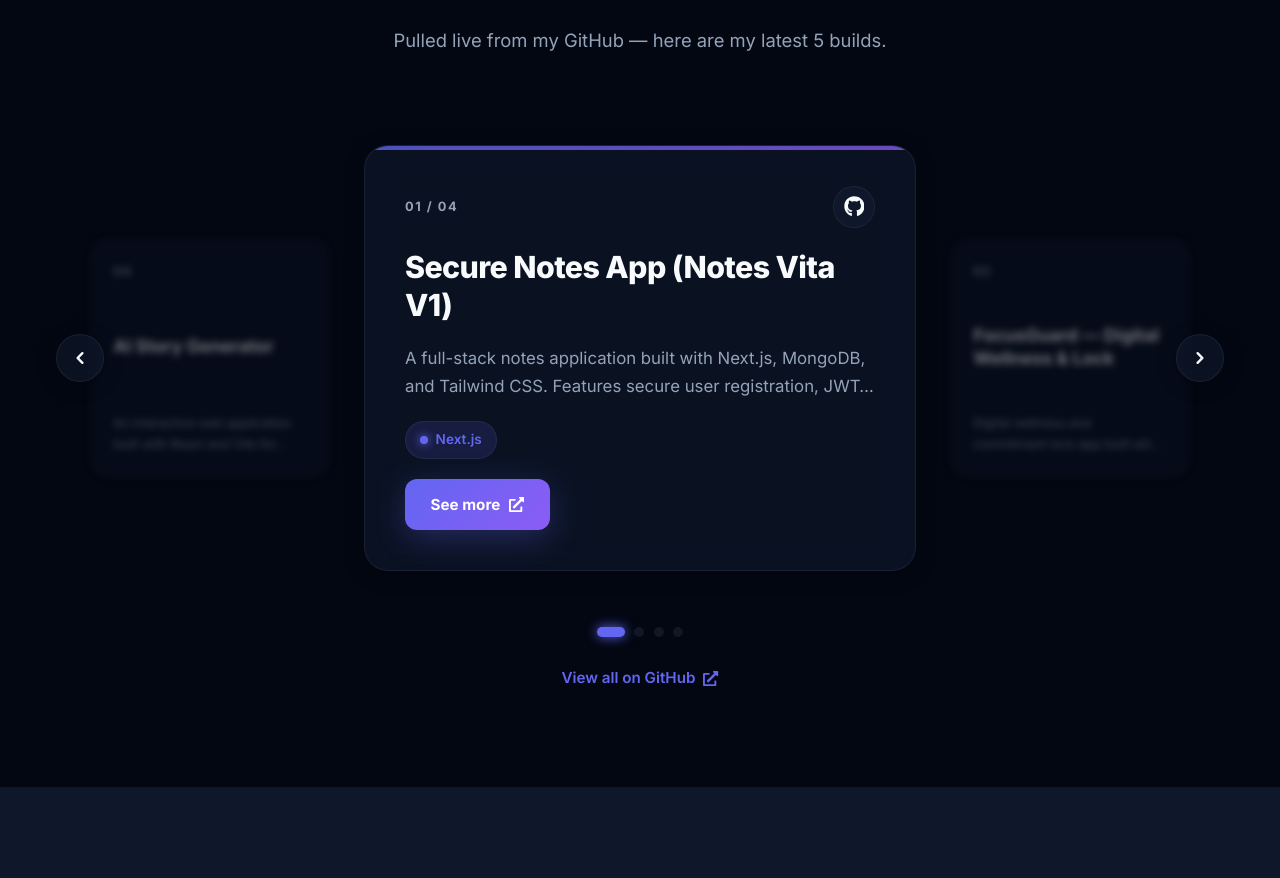
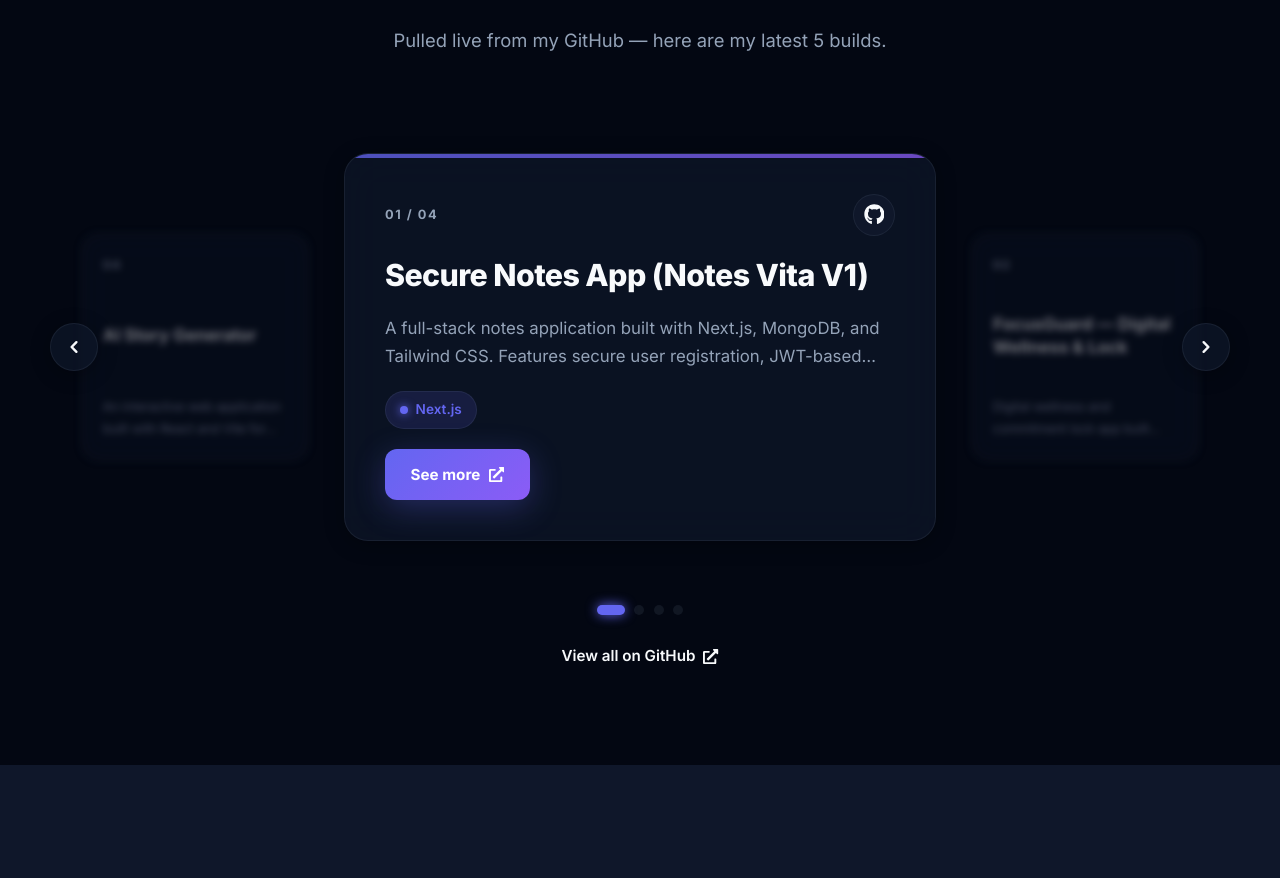
Before and after one commit to Blad-of-despair/Kuldeep.jsx, a React (Vite) app: page / in a window 1280 px wide. Shown: the part 2080-2958 px from the top of the page. Built offline with nearby package versions, Linux system fonts and the light colour scheme; no server answers.

Commit message:
Add smooth carousel animations: center card fades left, right card fades in with blur effect

```diff
--- a/src/components/Projects/Projects.jsx
+++ b/src/components/Projects/Projects.jsx
@@ -169,7 +169,7 @@ const Projects = () => {
                 <div className={`${styles.skeletonLine} ${styles.skeletonText}`} />
                 <div className={`${styles.skeletonLine} ${styles.skeletonTextShort}`} />
               </div>
-              <div className={styles.skeletonFooter}>
+              <div className={`${styles.skeletonFooter}`}>
                 <div className={`${styles.skeletonLine} ${styles.skeletonChip}`} />
                 <div className={`${styles.skeletonLine} ${styles.skeletonBtn}`} />
               </div>
@@ -188,9 +188,13 @@ const Projects = () => {
 
               {/* Left blurred preview card */}
               {prevProject && (
-                <div
+                <motion.div
+                  key={`prev-${prevProject.id}`}
                   className={`${styles.cardPreview} ${styles.cardLeft}`}
                   onClick={() => goTo(index - 1, -1)}
+                  initial={{ opacity: 0, x: -40, scale: 0.85 }}
+                  animate={{ opacity: 0.45, x: 0, scale: 0.92 }}
+                  transition={{ duration: 0.4, ease: [0.16, 1, 0.3, 1] }}
                   title={`Previous: ${prevProject.title}`}
                 >
                   <div className={styles.previewTop}>
@@ -198,7 +202,7 @@ const Projects = () => {
                   </div>
                   <h4 className={styles.previewTitle}>{prevProject.title}</h4>
                   <p className={styles.previewDesc}>{prevProject.description}</p>
-                </div>
+                </motion.div>
               )}
 
               <AnimatePresence mode="popLayout" custom={direction} initial={false}>
@@ -206,10 +210,10 @@ const Projects = () => {
                   key={current.id}
                   className={styles.card}
                   custom={direction}
-                  initial={{ opacity: 0, x: direction * 90, scale: 0.97 }}
-                  animate={{ opacity: 1, x: 0, scale: 1 }}
-                  exit={{ opacity: 0, x: direction * -90, scale: 0.97 }}
-                  transition={{ duration: 0.35, ease: 'easeOut' }}
+                  initial={{ opacity: 0, x: direction * 110, scale: 0.88, filter: 'blur(6px)' }}
+                  animate={{ opacity: 1, x: 0, scale: 1, filter: 'blur(0px)' }}
+                  exit={{ opacity: 0, x: direction * -110, scale: 0.88, filter: 'blur(6px)' }}
+                  transition={{ duration: 0.45, ease: [0.16, 1, 0.3, 1] }}
                 >
                   <div className={styles.cardTop}>
                     <span className={styles.cardIndex}>
@@ -257,9 +261,13 @@ const Projects = () => {
 
               {/* Right blurred preview card */}
               {nextProject && (
-                <div
+                <motion.div
+                  key={`next-${nextProject.id}`}
                   className={`${styles.cardPreview} ${styles.cardRight}`}
                   onClick={() => goTo(index + 1, 1)}
+                  initial={{ opacity: 0, x: 40, scale: 0.85 }}
+                  animate={{ opacity: 0.45, x: 0, scale: 0.92 }}
+                  transition={{ duration: 0.4, ease: [0.16, 1, 0.3, 1] }}
                   title={`Next: ${nextProject.title}`}
                 >
                   <div className={styles.previewTop}>
@@ -267,7 +275,7 @@ const Projects = () => {
                   </div>
                   <h4 className={styles.previewTitle}>{nextProject.title}</h4>
                   <p className={styles.previewDesc}>{nextProject.description}</p>
-                </div>
+                </motion.div>
               )}
 
               <button
--- a/src/components/Projects/Projects.module.css
+++ b/src/components/Projects/Projects.module.css
@@ -26,7 +26,7 @@
 /* ---------- Carousel ---------- */
 
 .carousel {
-  max-width: 1120px;
+  max-width: 1140px;
   margin: 0 auto;
   position: relative;
 }
@@ -38,7 +38,7 @@
   justify-content: center;
   gap: 1.5rem;
   overflow: visible;
-  padding: 1.5rem 0;
+  padding: 2rem 0;
 }
 
 .card {
@@ -55,7 +55,6 @@
   flex-direction: column;
   gap: 1.25rem;
   box-shadow: var(--shadow-card);
-  transition: var(--transition);
   position: relative;
   overflow: hidden;
   min-height: 320px;
@@ -74,11 +73,11 @@
   opacity: 0.75;
 }
 
-/* Side Peek / Preview Cards */
+/* Side Peek / Preview Cards with depth blur and fade */
 
 .cardPreview {
-  width: 260px;
-  flex: 0 0 260px;
+  width: 250px;
+  flex: 0 0 250px;
   background: var(--bg-card);
   backdrop-filter: blur(12px);
   -webkit-backdrop-filter: blur(12px);
@@ -88,21 +87,21 @@
   display: flex;
   flex-direction: column;
   gap: 0.75rem;
-  opacity: 0.45;
+  opacity: 0.4;
   filter: blur(4px);
-  transform: scale(0.92);
+  transform: scale(0.9);
   cursor: pointer;
-  transition: var(--transition);
   user-select: none;
-  min-height: 260px;
+  min-height: 250px;
   justify-content: space-between;
   z-index: 1;
+  transition: opacity 0.3s ease, filter 0.3s ease, transform 0.3s ease;
 }
 
 .cardPreview:hover {
   opacity: 0.75;
-  filter: blur(1.5px);
-  transform: scale(0.95);
+  filter: blur(1px);
+  transform: scale(0.94);
 }
 
 .previewTop {
@@ -112,7 +111,7 @@
 }
 
 .previewTitle {
-  font-size: 1.2rem;
+  font-size: 1.15rem;
   font-weight: 700;
   color: var(--text-primary);
   line-height: 1.3;
@@ -265,11 +264,11 @@
 }
 
 .arrowLeft {
-  left: -24px;
+  left: -20px;
 }
 
 .arrowRight {
-  right: -24px;
+  right: -20px;
 }
 
 /* Dots */
@@ -305,15 +304,15 @@
   justify-content: center;
   gap: 0.5rem;
   margin-top: 1.75rem;
-  color: var(--accent-primary);
+  color: var(--text-primary);
   font-weight: 600;
   font-size: 0.95rem;
-  transition: var(--transition);
+  transition: var(--text-color);
 }
 
 .viewAll:hover {
   gap: 0.8rem;
-  color: var(--accent-secondary);
+  color: var(--text-primary);
 }
 
 /* ---------- Skeleton loading ---------- */
```
